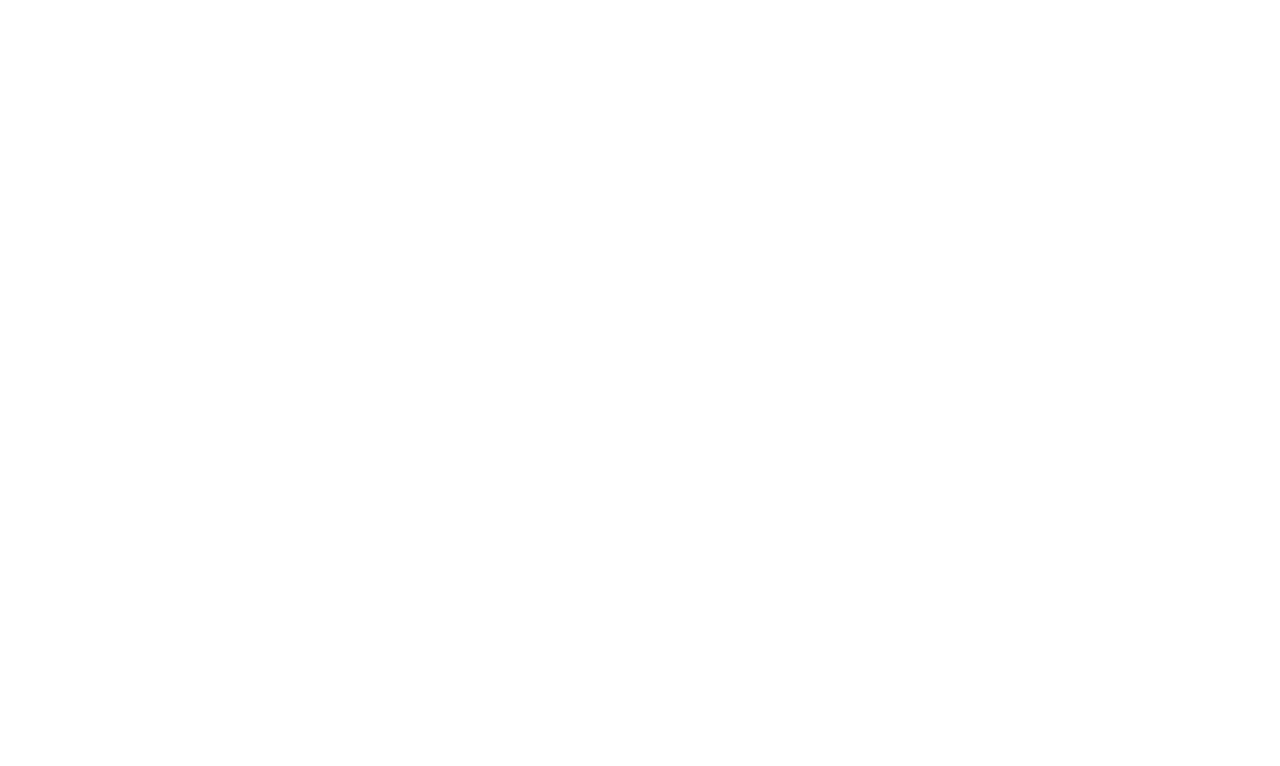
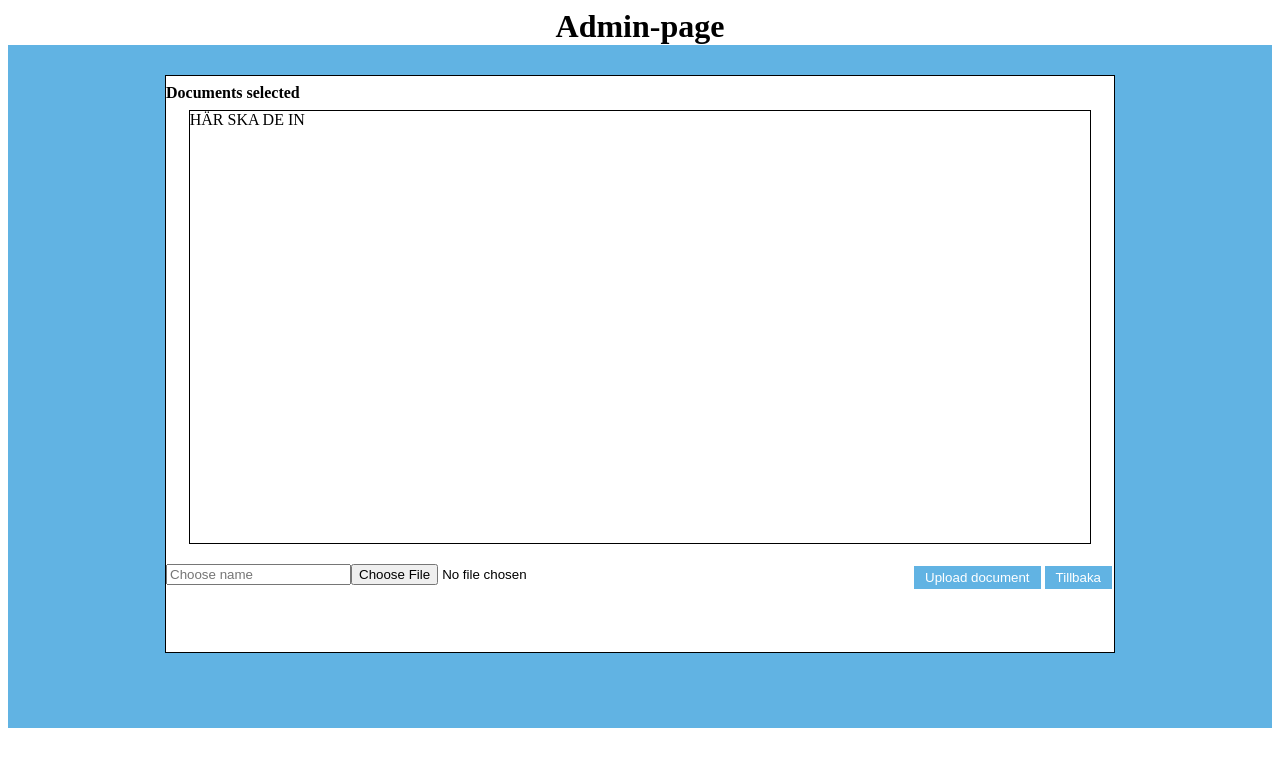
Before and after one commit to Asphelzhn/Cognitive-search-engine, an Angular app in the folder detecht-frontend/: page /upload in a window 1280 px wide. Before the commit this address led to /. Shown: the top 766 px of the page. Built offline with nearby package versions, Linux system fonts and the light colour scheme.

Commit message:
Implemented routing between the upload and admin page

```diff
--- a/detecht-frontend/src/app/admin-page/admin-page.component.ts
+++ b/detecht-frontend/src/app/admin-page/admin-page.component.ts
@@ -1,6 +1,6 @@
-import {Component, NgModule, OnInit} from '@angular/core';
+import {Component, NgModule, OnInit, Input} from '@angular/core';
 import { Router } from '@angular/router';
-import { UploadFileComponent } from './upload-file/upload-file.component';
+import {SearchResponse} from '../data-types';
 
 @Component({
   selector: 'app-admin-page',
@@ -14,12 +14,11 @@
 })
 
 export class AdminPageComponent implements OnInit {
-
-  uploadDoc: boolean;
+  results: SearchResponse;
   constructor(
-    // private router: Router
+     private router: Router
   ) { }
 
-  ngOnInit(  ) {
+  ngOnInit() {
   }
 }
--- a/detecht-frontend/src/app/admin-page/upload-file/upload-file.component.html
+++ b/detecht-frontend/src/app/admin-page/upload-file/upload-file.component.html
@@ -1,4 +1,7 @@
-
+<div class="container">
+  <div class="heading">
+    <h1>Admin-page</h1>
+  </div>
   <div class="upload-page-content">
     <h4>Documents selected</h4>
     <div class="selected-documents">
@@ -6,7 +9,7 @@
     </div>
     <div class="file-buttons">
       <div class="form-group">
-      <input type="text" name="title" [(ngModel)]="fileTitle">
+        <input placeholder="Choose name" type="text" name="title" [(ngModel)]="fileTitle">
         <input type="file" name="image" (change)="fileProgress($event)" />
       </div>
       <div *ngIf="fileUploadProgress">
@@ -15,44 +18,14 @@
       <div class="image-preview" *ngIf="previewUrl">
         <img [src]="previewUrl" height="300" />
       </div>
-
       <div *ngIf="uploadedFilePath">
         {{uploadedFilePath}}
       </div>
-
       <div class="form-group">
         <button class="btn btn-primary upload-file-btn"  (click)="onSubmit()">Upload document</button>
+        <button class="btn btn-primary upload-file-btn"  (click)="router.navigate(['/admin']);">Tillbaka</button>
+      </div>
     </div>
   </div>
 </div>
 {{responseMessage}}
-
-
-
-<!--
-<div class="row">
-    <div class="col-md-6 offset-md-3 upload-content">
-      <h3>Choose File</h3>
-      <div class="form-group">
-        <input type="text" name="title" [(ngModel)]="fileTitle">
-        <input type="file" name="image" (change)="fileProgress($event)" />
-      </div>
-      <div *ngIf="fileUploadProgress">
-        Upload progress: {{ fileUploadProgress }}
-      </div>
-      <div class="image-preview mb-3" *ngIf="previewUrl">
-        <img [src]="previewUrl" height="300" />
-      </div>
-
-      <div class="mb-3" *ngIf="uploadedFilePath">
-        {{uploadedFilePath}}
-      </div>
-
-      <div class="form-group">
-        <button class="btn btn-primary"  (click)="onSubmit()">Submit</button>
-      </div>
-    </div>
-  </div>
-{{responseMessage}}
-
--->
--- a/detecht-frontend/src/app/admin-page/upload-file/upload-file.component.scss
+++ b/detecht-frontend/src/app/admin-page/upload-file/upload-file.component.scss
@@ -33,5 +33,19 @@
     color: #ffffff;
     border: none;
     padding: 4px 11px;
+    margin: 2px;
   }
 }
+.heading{
+  text-align: center;
+  background-color: #ffffff;
+  h1{
+    text-align: center;
+    margin: 5px;
+  }
+}
+.container{
+  background-color: #61B3E3;
+  height: 90vh;
+  width: 100%;
+}
--- a/detecht-frontend/src/app/admin-page/upload-file/upload-file.component.ts
+++ b/detecht-frontend/src/app/admin-page/upload-file/upload-file.component.ts
@@ -1,9 +1,8 @@
-import { Component, OnInit } from '@angular/core';
+import { Component, OnInit, Input, Output } from '@angular/core';
 import {AdminService} from '../../network-services/admin.service';
+import {Router} from '@angular/router';
 import {catchError} from 'rxjs/operators';
 import {NetworkPdfUploadResponse, NetworkPdfUploadRequest} from '../../network-services/network-data-types';
-
-
 
 @Component({
   selector: 'app-upload-file',
@@ -12,7 +11,9 @@
 })
 export class UploadFileComponent implements OnInit {
 
-  constructor(private adminService: AdminService) { }
+  constructor(private adminService: AdminService,
+              private router: Router
+  ) { }
 
   fileTitle: string;
   fileData: File = null;
@@ -20,7 +21,6 @@
   fileUploadProgress: string = null;
   uploadedFilePath: string = null;
   responseMessage: string;
-
 
   ngOnInit() {
     this.fileTitle = '';
@@ -59,6 +59,4 @@
     //     alert('SUCCESS !!');
     //   });
   }
-
-
 }
--- a/detecht-frontend/src/app/admin-page/uploaded-file/uploaded-file.component.html
+++ b/detecht-frontend/src/app/admin-page/uploaded-file/uploaded-file.component.html
@@ -1,11 +1,6 @@
-
 <div class="page-content">
   <div class="upload-content">
-    <!--   <button (click)="router.navigate(['/upload']);">
-         <span>Test: Go to result page</span>
-       </button>-->
-    <button class="upload-btn">Upload document</button>
-
+    <button (click)="router.navigate(['/upload']);" class="upload-btn">Upload document</button>
   </div>
   <div class="view-content" >
     <h2>Browse all of your documents</h2>
--- a/detecht-frontend/src/app/app-routing.module.ts
+++ b/detecht-frontend/src/app/app-routing.module.ts
@@ -2,12 +2,13 @@
 import { Routes, RouterModule } from '@angular/router';
 import { AdminPageComponent } from './admin-page/admin-page.component';
 import {SearchPageComponent} from './search-page/search-page.component';
+import {UploadFileComponent} from './admin-page/upload-file/upload-file.component';
 
 
 const routes: Routes = [
   { path: '', component: SearchPageComponent },
   { path: 'admin', component: AdminPageComponent },
-
+  { path: 'upload', component: UploadFileComponent }
 ];
 
 @NgModule({
```
Also changed, not shown: detecht-frontend/src/app/admin-page/admin-page.component.html (+0 -32 lines), detecht-frontend/src/app/admin-page/uploaded-file/uploaded-file.component.ts (+4 -7 lines), detecht-frontend/src/app/admin-page/admin-page.component.scss (indentation only). Lines whose indentation alone changed are shown as unchanged.
